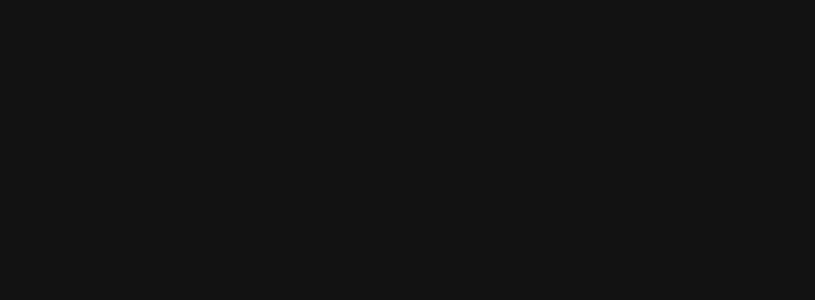
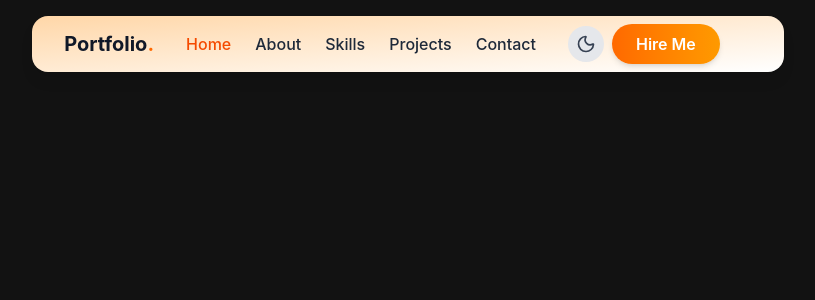
Before and after one commit to Ankush-37g/My-Portfolio, a React (Vite) app: page / in a window 1280 px wide. Shown: the top 300 px of the page, without its empty margins (232-1047 px from the left). Built offline with nearby package versions, Linux system fonts and the light colour scheme.

Commit message:
Created Navbar

```diff
--- a/src/components/Navbar.jsx
+++ b/src/components/Navbar.jsx
@@ -1,12 +1,216 @@
- import { div } from "framer-motion/client";
-import React from "react";
+import { motion } from "framer-motion";
+import { Sun, Moon , X, Menu} from "lucide-react";
+import { useState } from "react";
 
- const Navbar = () => {
-   return (
-     <div>
+const Navbar = ({ darkMode, toggleDarkMode }) => {
+  const [activeSection, setActiveSection] = useState("home");
+  const [isMenuOpen, setIsMenuOpen] = useState(false);
 
-     </div>
-   )
-}
+  const navItems = [
+    { name: "Home", link: "#home" },
+    { name: "About", link: "#about" },
+    { name: "Skills", link: "#skills" },
+    { name: "Projects", link: "#projects" },
+    { name: "Contact", link: "#contact" },
+  ];
+  const lightColors = {
+    navBg: "bg-linear-to-br from-orange-200 to-white",
+    textPrimary: "text-gray-900",
+    textSecondary: "text-gray-800",
+    textHover: "text-orange-500",
+    textActive: "text-orange-600",
+    indicator: "from-orange-500 to-amber-500",
+    button: "from-orange-500 to-amber-500",
+  };
+  const darkColors = {
+    navBg: "bg-linear-to-br from-gray-700 to-black",
+    textPrimary: "text-white",
+    textSecondary: "text-gray-300",
+    textHover: "text-orange-400",
+    textActive: "text-orange-400",
+    indicator: "from-orange-500 to-amber-500",
+    button: "from-orange-500 to-amber-500",
+  };
+
+  const colors = darkMode ? darkColors : lightColors;
+
+  const handleNavClick = (item) => {
+    setActiveSection(item.name.toLowerCase());
+    setIsMenuOpen(false);
+  };
+
+  return (
+    <div className="flex justify-center w-full fixed z-50 mt-4">
+
+        <motion.nav
+          initial={{ y: -100 }}
+          animate={{ y: 0 }}
+          duration={{ duration: 0.5 }}
+          className={`flex items-center justify-between ${colors.navBg}
+          backdrop-blur-lg rounded-2xl px-4 lg:px-8 py-2 shadow-lg `}
+        >
+            <div className="flex items-center justify-center space-x-6 lg:space-x-8">
+
+                {/* Logo Section */}
+                <motion.a
+                  href="/"
+                  whileHover={{ scale: 1.05 }}
+                  className="flex items-center space-x-2"
+                >
+                  <span className={`text-xl font-bold ${colors.textPrimary}`}>
+                    Portfolio
+                    <span className="text-orange-500">.</span>
+                  </span>
+                </motion.a>
+
+                {/* Navigation items */}
+                <div className="hidden md:flex items-center justify-between space-x-6">
+                  {navItems.map((item) => (
+                    <a
+                      key={item.name}
+                      href={item.link}
+                      onClick={() => handleNavClick(item.name)}
+                      className="relative"
+                    >
+                      <motion.span
+                        className={`font-medium transition-colors duration-300
+                                    ${
+                                      activeSection === item.name.toLowerCase()
+                                        ? colors.textActive
+                                        : `${colors.textSecondary} hover:text-orange-500`
+                                    }`}
+                        whileHover={{ scale: 1.05 }}
+                        whileTap={{ scale: 0.95 }}
+                      >
+                        {item.name}
+                      </motion.span>
+                    </a>
+                  ))}
+                </div>
+
+                {/* Dark Mode button */}
+                <div className="flex items-center space-x-2 ">
+
+                    {/* Dark toggle mode */}
+                    <motion.button
+                        whileHover={{scale:1.1}}
+                        whileTap={{scale:0.9}}
+                        onClick={toggleDarkMode}
+                        className={`p-2 rounded-full ${darkMode ? 'bg-gray-700' : 'bg-gray-200'} transition-colors`}
+                        aria-label={darkMode
+                                     ? 'Switch to light mode'
+                                     : 'Switch to dark mode' }
+                    >
+
+                          {
+                            darkMode ? (
+                               <Sun className="w-5 h-5 text-yellow-300"/>
+                            ) : (
+                               <Moon className="w-5 h-5 text-gray-700"/>
+                            )
+                          }
+                    </motion.button>
+
+                    {/* Hire Button */}
+                    <motion.a
+                      href="#contact"
+                      whileHover={{scale: 1.05}}
+                      whileTap={{scale: 0.95}}
+                      className={`hidden lg:block px-6 py-2 font-semibold rounded-full bg-linear-to-r
+                                  ${colors.button} text-white shadow-md hover:shadow-lg transition-shadow`}
+                    >
+
+                       Hire Me
+
+                    </motion.a>
+
+                </div>
+
+                {/* Mobile Menu Button */}
+                <div className="flex md:hidden items-center space-x-4 px-2">
+
+                    <motion.button
+                      whileTap={{scale: 0.9}}
+                      onClick={()=> setIsMenuOpen(!isMenuOpen)}
+                      className={`p-2 rounded-lg ${darkMode ? 'bg-gray-700'
+                                                            : 'bg-gray-200'
+
+                      }`}
+                    >
+                        {
+                          isMenuOpen ? (<X className = {`w-5 h-5 ${darkMode ? 'text-white'  : 'text-gray-700' }`}/>)
+                                     : (<Menu className = {`w-5 h-5 ${darkMode ? 'text-white' : 'text-gray-700' }`}/>)
+                        }
+
+                    </motion.button>
+
+                </div>
+
+                {isMenuOpen && (
+                   <motion.div
+                     initial={{ opacity: 0 , height: 0}}
+                     animate={{ opacity: 1, height: 'auto'}}
+                     exit={{ opacity: 0, height: 0}}
+                     transition={{ duration: 0.3}}
+                     className={`absolute top-full left-0 right-0 mt-2 lg:hidden
+                                 backdrop-blur-lg rounded-2xl
+                                 ${darkMode ? 'bg-gray-900/95 border-gray-700' : 'bg-white/95 border-gray-200'}`}
+                   >
+
+                        <div className="px-4 py-3 space-y-2">
+                           {navItems.map((item)=> (
+
+                                <a
+                                   key={item.name}
+                                   href={item.link}
+                                   onClick={()=> handleNavClick(item)}
+                                   className="block"
+                                >
+
+                                   <motion.div
+                                      whileHover={{ x: 5}}
+                                      className={`py-3 px-4 rounded-lg text-center
+                                                  ${
+                                                    activeSection === item.name.toLowerCase()
+                                                    ? darkMode ? 'bg-gray-800' : 'bg-orange-50'
+                                                    : ''
+                                                  }`}
+                                   >
+                                      <span className={`font-medium ${
+                                            activeSection === item.name.toLowerCase()
+                                            ? colors.textActive
+                                            : colors.textSecondary
+                                      }`}>
+
+                                              {item.name}
+                                      </span>
+
+                                   </motion.div>
+                                </a>
+                           ))}
+                            <motion.a
+                              href="#contact"
+                              onClick = {()=> setIsMenuOpen(false)}
+                              whileTap = {{scale:0.95}}
+                              className={`block py-3 px-4 text-center font-semibold rounded-lg
+                                          bg-linear-to-r ${colors.button} text-white shadow-md`}
+
+
+                            >
+                                Hire Me
+
+                            </motion.a>
+                        </div>
+
+                   </motion.div>
+                )}
+
+            </div>
+
+        </motion.nav>
+
+    </div>
+  );
+};
 
 export default Navbar;
```
